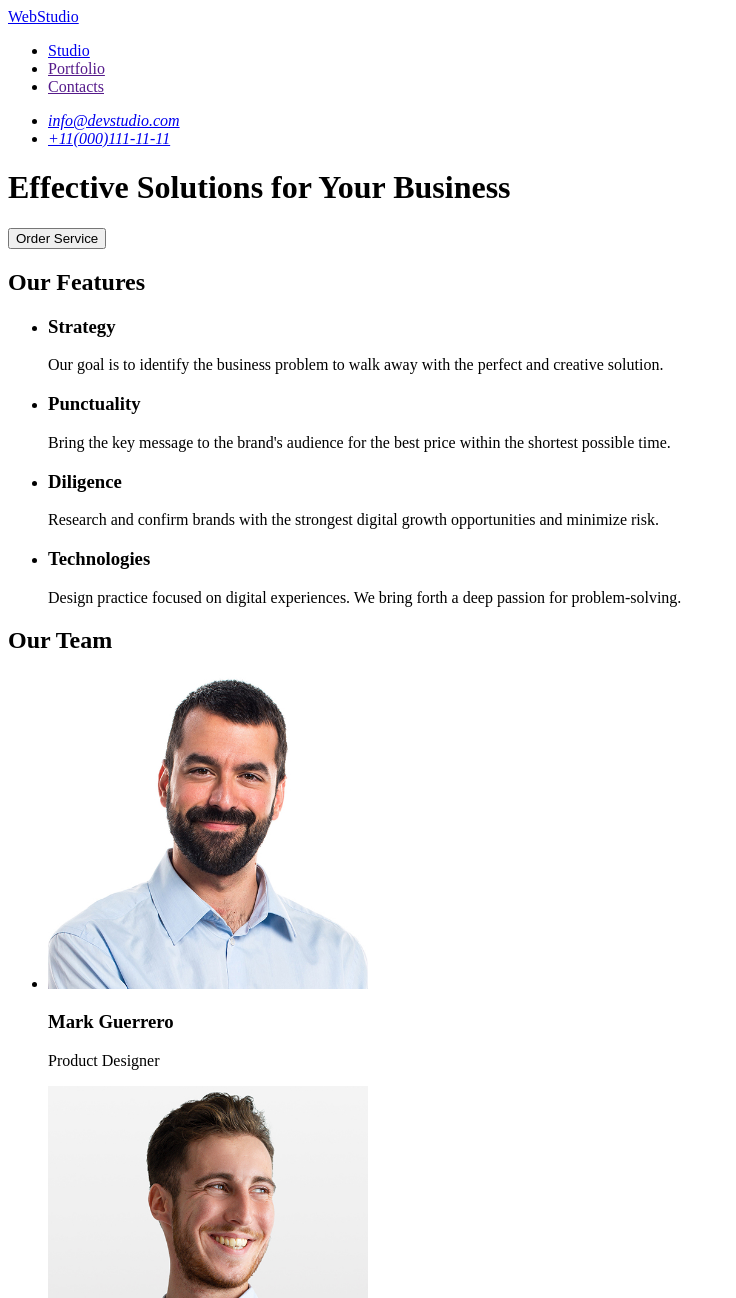
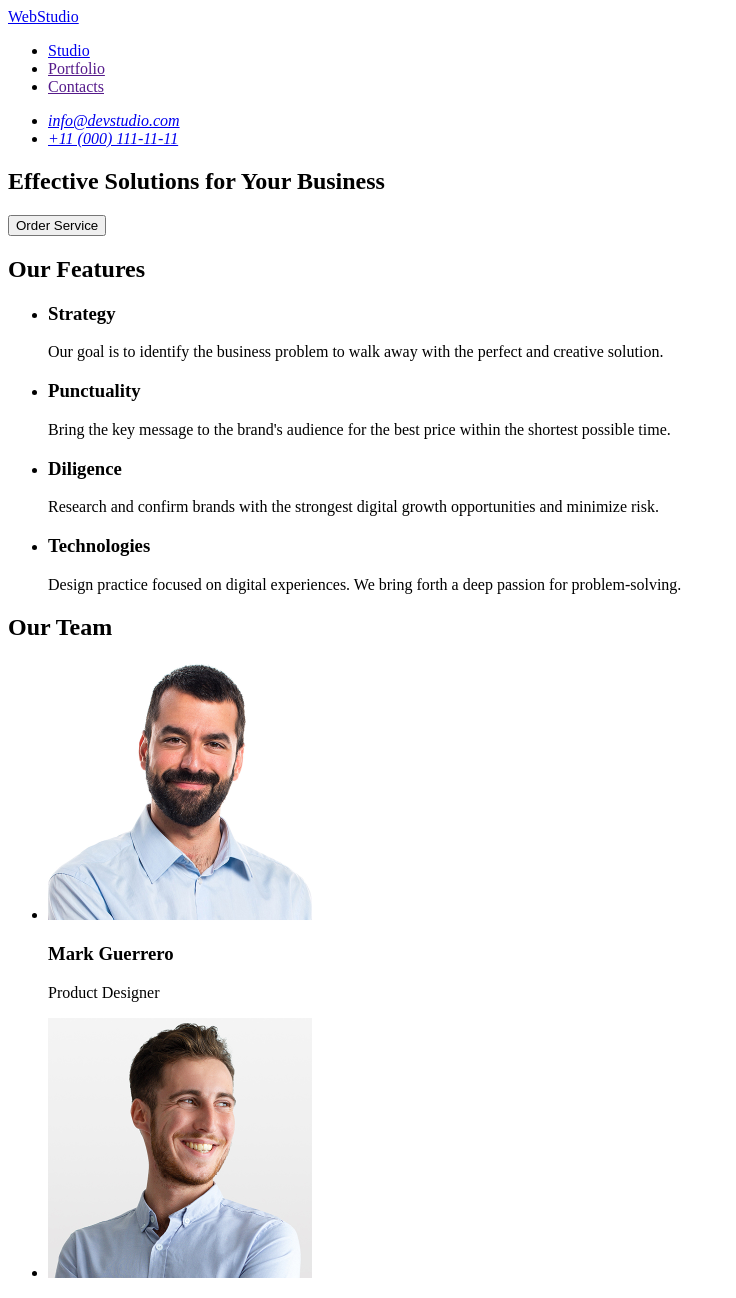
Before and after one commit to LizaRuban/goit-markup-hw-01, a plain HTML site: page index.html in a window 1280 px wide. Shown: the top 1298 px of the page, without its empty margins (0-736 px from the left). Drawn offline with Linux system fonts and the light colour scheme.

Commit message:
fix address and add sections

```diff
--- a/index.html
+++ b/index.html
@@ -21,22 +21,23 @@
           </li>
         </ul>
       </nav>
+      <address>
         <ul>
           <li>
-          <address>
             <a href="mailto:info@devstudio.com">info@devstudio.com</a>
-          </address>
           </li>
           <li>
-          <address>
-            <a href="tel:+11(000)111-11-11">+11(000)111-11-11</a>
-          </address>
+            <a href="tel:+110001111111">+11 (000) 111-11-11</a>
           </li>
         </ul>
+      </address>
     </header>
     <main>
+      <section class="order-section">
         <h1>Effective Solutions for Your Business</h1>
         <button type="button">Order Service</button>
+      </section>
+      <section class="our-features">
         <h2>Our Features</h2>
         <ul>
           <li>
@@ -68,12 +69,14 @@
             </p>
           </li>
         </ul>
+      </section>
+      <section class="our-team">
         <h2>Our Team</h2>
         <ul>
           <li>
             <img
               src="./images/MarkGuerrero.jpg"
-            width="320"
+              width="264"
               alt="Mark Guerrero is a product designer."
             />
             <h3>Mark Guerrero</h3>
@@ -82,7 +85,7 @@
           <li>
             <img
               src="./images/TomFord.jpg"
-            width="320"
+              width="264"
               alt="Tom Ford is a frontend developer."
             />
             <h3>Tom Ford</h3>
@@ -91,7 +94,7 @@
           <li>
             <img
               src="./images/CamilaGarcia.jpg"
-            width="320"
+              width="264"
               alt="Camila Garcia is a marketing."
             />
             <h3>Camila Garcia</h3>
@@ -100,13 +103,14 @@
           <li>
             <img
               src="./images/DanielWilson.jpg"
-            width="320"
+              width="264"
               alt="Daniel Wilson is a UI designer."
             />
             <h3>Daniel Wilson</h3>
             <p>UI Designer</p>
           </li>
         </ul>
+      </section>
     </main>
     <footer>
       <a href="./index.html">WebStudio</a>
```
Lines whose indentation alone changed are shown as unchanged.
